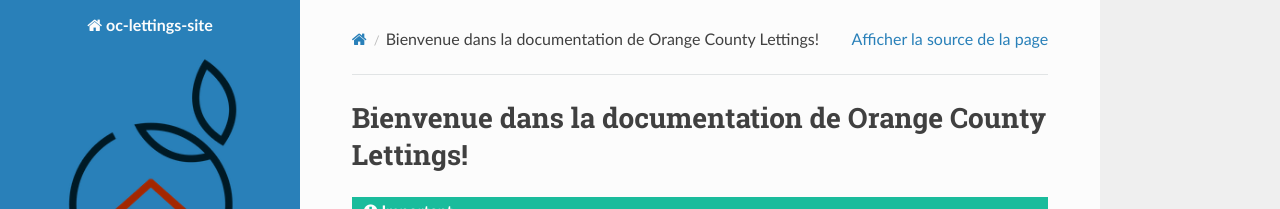
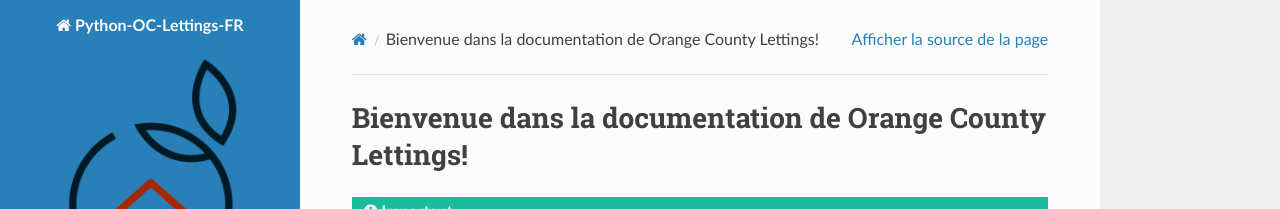
Before and after one commit to lou57810/Python-OC-Lettings-FR, a Sphinx documentation site: the page built from docs/index.rst, in a window 1280 px wide. Shown: the top 209 px of the page. Built offline with Sphinx 7.4.7 and the Read the Docs theme 2.0.0, drawn with Linux system fonts in a browser that asks for light colours; pages that are not in the unit, such as notebooks, are missing from menus.

```diff
--- a/docs/conf.py
+++ b/docs/conf.py
@@ -6,7 +6,13 @@
 # -- Project information -----------------------------------------------------
 # https://www.sphinx-doc.org/en/master/usage/configuration.html#project-information
 
-project = 'oc-lettings-site'
+import os
+import sys
+
+
+sys.path.insert(0, os.path.abspath('../'))
+
+project = 'Python-OC-Lettings-FR'
 copyright = '2024, OC_Ben'
 author = 'OC_Ben'
 release = '1.0.0'
```
Also changed, not shown: 11 other files.
